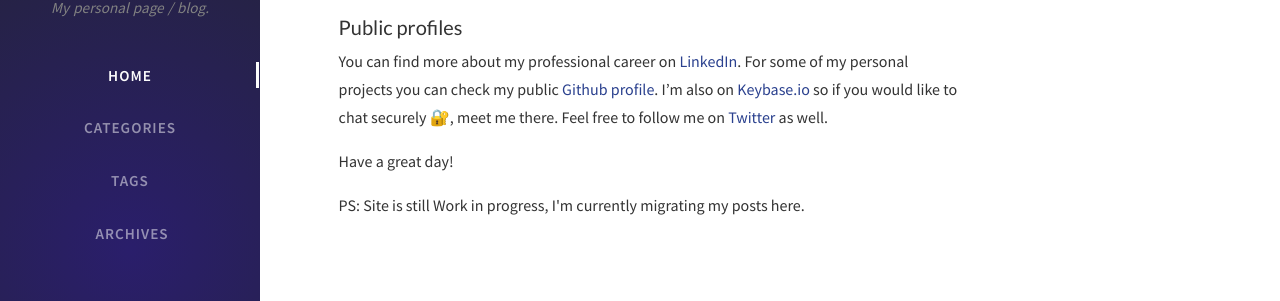
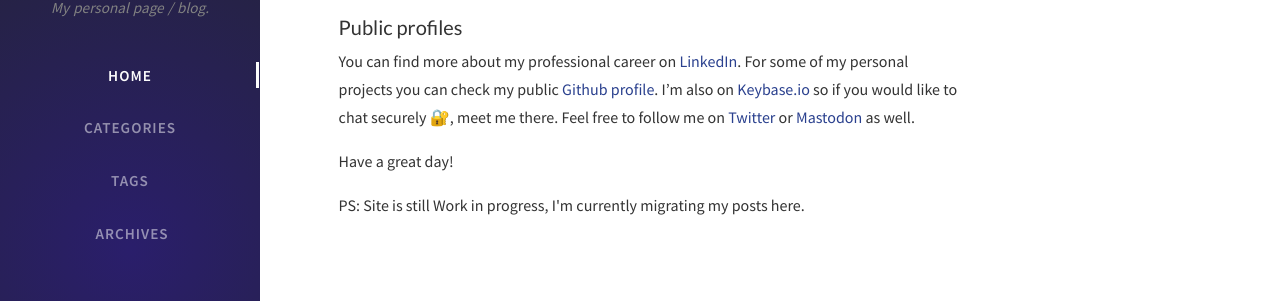
Before and after one commit to ondrejfuhrer/fuhrer.cz, a Jekyll site: the page built from index.markdown, in a window 1280 px wide. Shown: the part 200-501 px from the top of the page. Built offline with Jekyll 4.4.1, drawn with Linux system fonts in a browser that asks for light colours; nearby versions of some CDN libraries; the list of posts is cut into pages by our own code; comment, search, counter and statistics services are not loaded.

Commit message:
Adding Mastodon to about section

```diff
--- a/_includes/intro.html
+++ b/_includes/intro.html
@@ -10,7 +10,7 @@
         You can find more about my professional career on <a href="https://www.linkedin.com/in/ondrejfuhrer" target="_blank">LinkedIn</a>.
         For some of my personal projects you can check my public <a href="https://github.com/ondrejfuhrer" target="_blank">Github profile</a>.
         I’m also on <a href="https://keybase.io/ondrejfuhrer" target="_blank">Keybase.io</a> so if you would like to chat securely 🔐, meet me there.
-        Feel free to follow me on <a href="https://twitter.com/ondrejfuhrer" target="_blank">Twitter</a> as well.
+        Feel free to follow me on <a href="https://twitter.com/ondrejfuhrer" target="_blank">Twitter</a> or <a rel="me" href="https://infosec.exchange/@ondrejfuhrer">Mastodon</a> as well.
     </p>
     <p>Have a great day!</p>
     <p>
```
